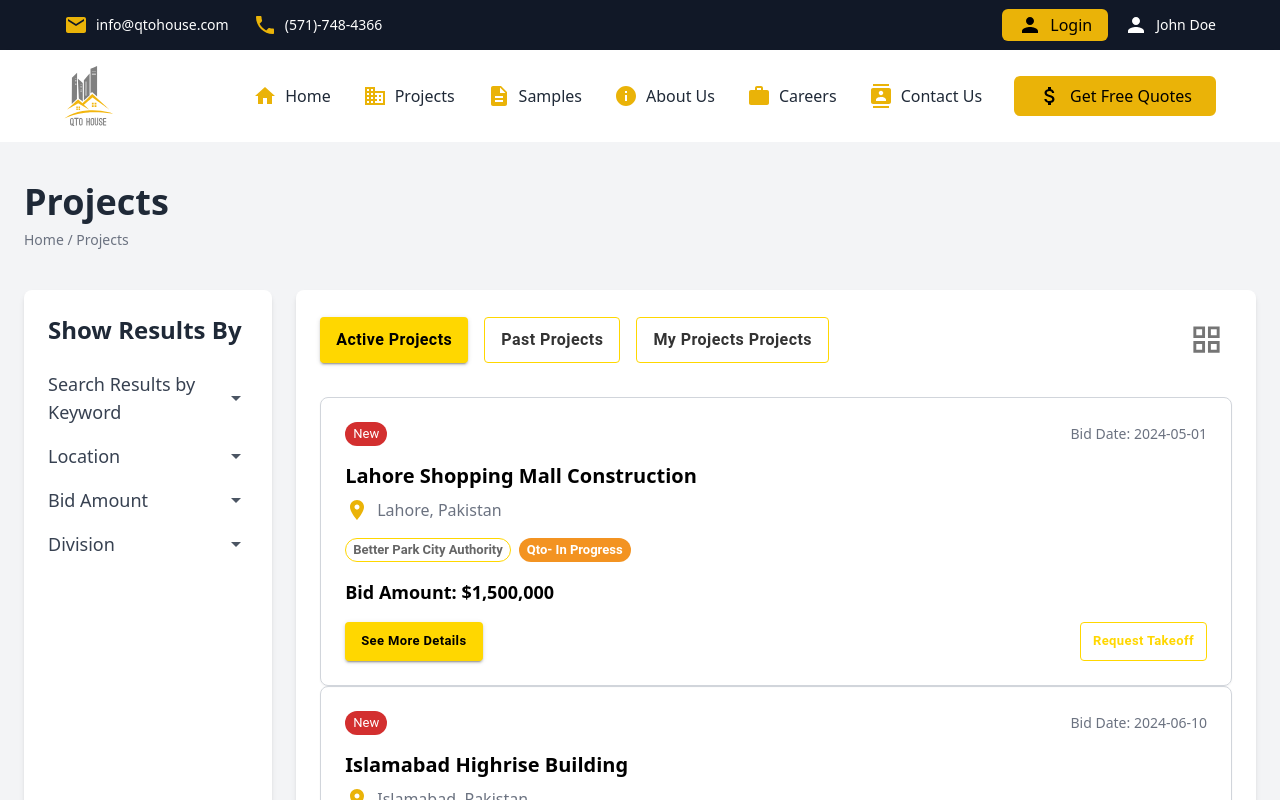
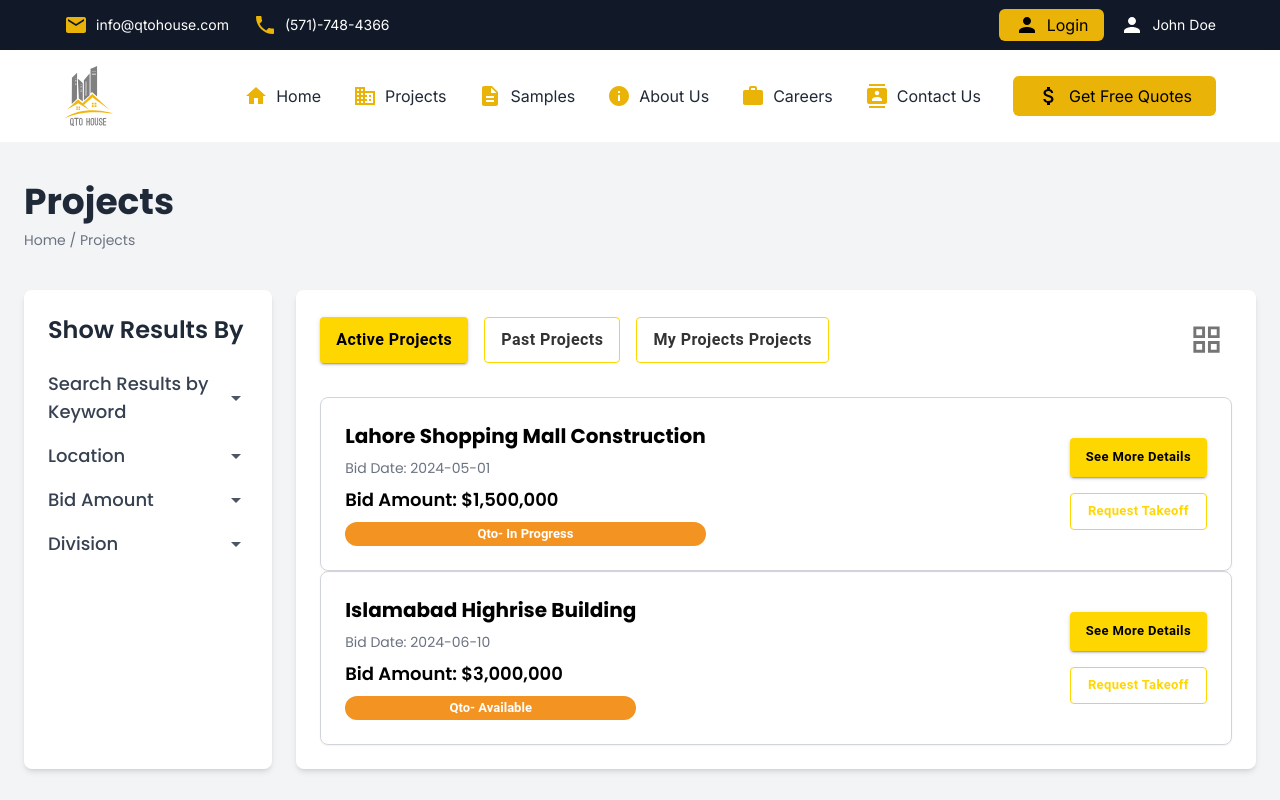
Before and after one commit to Muadeel56/QTO_Solutions_React, a React (Vite) app in the folder qtohouse-official-website/: page /projects in a window 1280 px wide. Both pictures are taken after a click on the button 1206 px from the left and 339 px from the top of the page. Shown: the top 800 px of the page. Built offline with nearby package versions, Linux system fonts and the light colour scheme.

Commit message:
Complete the frontend

```diff
--- a/qtohouse-official-website/index.html
+++ b/qtohouse-official-website/index.html
@@ -3,6 +3,7 @@
   <head>
     <meta charset="UTF-8" />
     <link rel="icon" type="image/svg+xml" href="/logo.svg" />
+    <link href="https://fonts.googleapis.com/css2?family=Inter:wght@400;700&family=Poppins:wght@300;400;500;600;700&display=swap" rel="stylesheet">
     <meta name="viewport" content="width=device-width, initial-scale=1.0" />
     <title>QTO House</title>
   </head>
--- a/qtohouse-official-website/src/App.jsx
+++ b/qtohouse-official-website/src/App.jsx
@@ -28,7 +28,7 @@ function App() {
         <Header />
 
         {/* Main Content with Flex-Grow */}
-        <main className="flex-grow">
+        <main className="flex-grow font-poppins">
           <Routes>
           <Route path="/login" element={<LoginPage />} />
           <Route path="/" element={<HomePage />} />
--- a/qtohouse-official-website/src/components/Header.jsx
+++ b/qtohouse-official-website/src/components/Header.jsx
@@ -12,7 +12,7 @@ import ContactsIcon from "@mui/icons-material/Contacts";
 import MenuIcon from "@mui/icons-material/Menu";
 import CloseIcon from "@mui/icons-material/Close";
 import QuoteIcon from "@mui/icons-material/AttachMoney";
-import PersonIcon from '@mui/icons-material/Person';
+import PersonIcon from "@mui/icons-material/Person";
 
 function Header() {
   const [menuOpen, setMenuOpen] = useState(false);
@@ -28,19 +28,35 @@ function Header() {
   };
 
   return (
-    <header className="w-full shadow-md">
+    <header className="w-full shadow-md font-inter">
       {/* Top Contact Bar */}
       <div className="h-[50px] bg-gray-900 text-white px-6 md:px-16 flex items-center justify-between">
         <div className="flex space-x-6">
+          {/* Email Link */}
           <div className="flex space-x-2 items-center text-sm">
             <EmailIcon className="text-yellow-500" />
-            <p>info@qtohouse.com</p>
+            <a
+              href="mailto:info@qtohouse.com"
+              className="text-white cursor-pointer inline-block"
+              title="Send us an email"
+            >
+              info@qtohouse.com
+            </a>
           </div>
+
+          {/* Phone Number Link */}
           <div className="flex space-x-2 items-center text-sm">
             <PhoneIcon className="text-yellow-500" />
-            <p>(571)-748-4366</p>
+            <a
+              href="tel:+15717484366"
+              className=" text-white cursor-pointer inline-block"
+              title="Call us"
+            >
+              (571)-748-4366
+            </a>
           </div>
         </div>
+
         <div className="flex space-x-4 items-center">
           <button
             onClick={handleLoginClick}
@@ -67,7 +83,11 @@ function Header() {
           {/* Hamburger Icon for Mobile */}
           <div className="md:hidden">
             <button onClick={handleToggleMenu} className="text-gray-700">
-              {menuOpen ? <CloseIcon fontSize="large" /> : <MenuIcon fontSize="large" />}
+              {menuOpen ? (
+                <CloseIcon fontSize="large" />
+              ) : (
+                <MenuIcon fontSize="large" />
+              )}
             </button>
           </div>
 
--- a/qtohouse-official-website/src/components/TakeOffServices/index.jsx
+++ b/qtohouse-official-website/src/components/TakeOffServices/index.jsx
@@ -18,9 +18,6 @@ const services = [
   { id: 5, name: 'Electrical Estimation', imgSrc: electric },
   { id: 6, name: 'Lumber Estimation', imgSrc: lumber },
   { id: 7, name: 'Paint Estimation', imgSrc: paint },
-  { id: 8, name: 'Labor Health', imgSrc: laborheath },
-  { id: 9, name: 'Career', imgSrc: career },
-  { id: 10, name: 'Bidding', imgSrc: bidding },
 ];
 
 function TakeOffServices() {
--- a/qtohouse-official-website/src/pages/LoginPage/index.jsx
+++ b/qtohouse-official-website/src/pages/LoginPage/index.jsx
@@ -16,7 +16,7 @@ function LoginPage() {
 
       {/* Content over Image */}
       <div className="absolute inset-0 flex items-center justify-center bg-black bg-opacity-50">
-        <div className="w-full max-w-md p-8 bg-white rounded-lg shadow-md space-y-8">
+        <div className="w-full max-w-md p-8 bg-white rounded-lg shadow-md space-y-8 mt-[-100px]">
           <h1 className="text-3xl font-bold text-gray-800 text-center">Login</h1>
 
           <div className="space-y-6">
--- a/qtohouse-official-website/src/pages/ProjectsPage/index.jsx
+++ b/qtohouse-official-website/src/pages/ProjectsPage/index.jsx
@@ -120,7 +120,7 @@ function ProjectPage() {
   };
 
   return (
-    <div className="w-full px-6 py-10 bg-gray-100">
+    <div className="w-full px-6 py-10 bg-gray-100 font-poppins">
       {/* Page Header */}
       <div className="flex flex-col items-start mb-10">
         <h1 className="text-4xl font-bold text-gray-800">Projects</h1>
@@ -274,8 +274,12 @@ function ProjectPage() {
             {filteredProjects.map((project) => (
               <div
                 key={project.id}
-                className="flex flex-col border border-gray-300 rounded-lg p-6 shadow-sm hover:shadow-lg transition-shadow duration-300"
+                className={`flex flex-col border border-gray-300 rounded-lg p-6 shadow-sm hover:shadow-lg transition-shadow duration-300 ${
+                  viewMode === 'list' ? 'w-full flex-row items-center justify-between' : ''
+                }`}
               >
+                {viewMode === 'grid' ? (
+                  <>
                     <div className="flex justify-between items-center mb-4">
                       <Chip label="New" color="error" size="small" />
                       <p className="text-gray-500 text-sm">Bid Date: {project.bid_date}</p>
@@ -306,12 +310,55 @@ function ProjectPage() {
                         }}
                       />
                     </div>
-                <div className="flex justify-between items-center mb-4">
-                  <p className="text-lg font-semibold">
-                    Bid Amount: ${project.bid_amount.toLocaleString()}
-                  </p>
+                    <div className="flex justify-between items-center">
+                      <Button
+                        variant="contained"
+                        sx={{
+                          backgroundColor: '#FFD700',
+                          color: '#000',
+                          '&:hover': { backgroundColor: '#FFC000' },
+                          fontWeight: 'bold',
+                          padding: '8px 16px',
+                          textTransform: 'none'
+                        }}
+                        size="small"
+                        onClick={() => navigate(`/projects/${project.id}`)}
+                      >
+                        See More Details
+                      </Button>
+                      <Button
+                        variant="outlined"
+                        sx={{
+                          borderColor: '#FFD700',
+                          color: '#FFD700',
+                          '&:hover': { borderColor: '#FFC000', color: '#FFC000' },
+                          fontWeight: 'bold',
+                          padding: '6px 12px',
+                          textTransform: 'none'
+                        }}
+                        size="small"
+                      >
+                        Request Takeoff
+                      </Button>
                     </div>
-                <div className="flex justify-between">
+                  </>
+                ) : (
+                  <div className="flex w-full justify-between items-center gap-4">
+                    <div className="flex flex-col gap-2">
+                      <h1 className="text-xl font-bold">{project.name}</h1>
+                      <p className="text-sm text-gray-500">Bid Date: {project.bid_date}</p>
+                      <p className="text-lg font-semibold">Bid Amount: ${project.bid_amount.toLocaleString()}</p>
+                      <Chip
+                        label={`Qto- ${project.qto_status}`}
+                        size="small"
+                        sx={{
+                          backgroundColor: '#F39321',
+                          color: '#fff',
+                          fontWeight: 'bold'
+                        }}
+                      />
+                    </div>
+                    <div className="flex flex-col gap-4">
                       <Button
                         variant="contained"
                         sx={{
@@ -343,6 +390,8 @@ function ProjectPage() {
                       </Button>
                     </div>
                   </div>
+                )}
+              </div>
             ))}
           </div>
         </div>
--- a/qtohouse-official-website/tailwind.config.js
+++ b/qtohouse-official-website/tailwind.config.js
@@ -6,7 +6,12 @@ export default {
     "./src/**/*.{js,ts,jsx,tsx}",
   ],
   theme: {
-    extend: {},
+    extend: {
+      fontFamily: {
+        poppins: ['Poppins', 'sans-serif'],
+        inter: ['Inter', 'sans-serif'],
+      },
+    },
   },
   plugins: [],
 }
```
Lines whose indentation alone changed are shown as unchanged.
